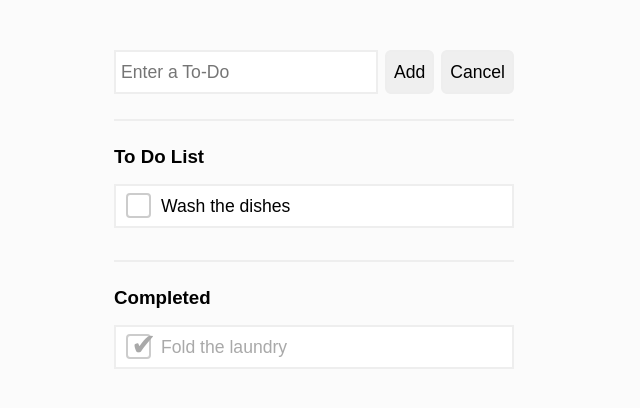
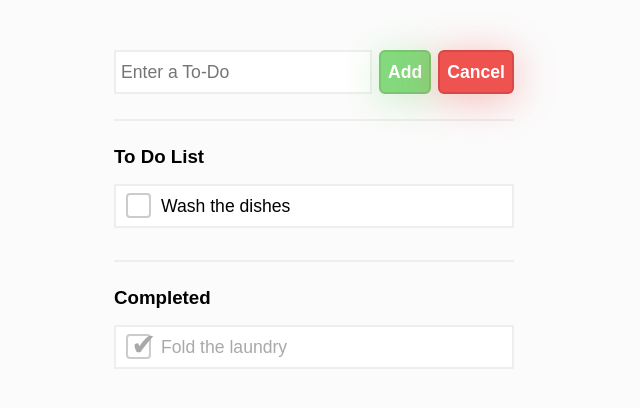
Before and after one commit to daniellequevedo/to-do-list, a React (Create React App) app: page / in a window 1280 px wide. Shown: the top 408 px of the page, without its empty margins (326-966 px from the left). Built offline with nearby package versions, Linux system fonts and the light colour scheme.

Commit message:
added form button styling

```diff
--- a/src/App.css
+++ b/src/App.css
@@ -63,7 +63,13 @@ form input {
   font-size: 1.1em;
   flex-grow: 1;
 }
+
+/********************/
+/* FORM BUTTON STYLES */
+/********************/
 form button {
+  color: #fff;
+  font-weight: bold;
   font-size: 1.1em;
   margin-left: 7px;
   padding: 7px;
@@ -71,16 +77,32 @@ form button {
   border-radius: 6px;
   cursor: pointer;
 }
+
+.add-item {
+  background: #83D97C;
+  box-shadow: 0 5px 40px rgba(131,217,124, 0.4);
+  transition: all 0.5s;
+  border-color: #78c671;
+}
+.cancel-item {
+  background: #EF5350;
+  box-shadow: 0 5px 40px rgba(239, 83, 80, 0.4);
+  transition: all 0.5s;
+  border-color: #d64946;
+}
 .add-item:hover {
-  background: #83D97C;
+  background: #78c671;
+  transition: all 0.1s;
+  box-shadow: 0 10px 40px rgba(120, 198, 113, 0.5);
 }
 .cancel-item:hover {
-  background: #EF5350;
+  background: #d64946;
+  transition: all 0.1s;
+  box-shadow: 0 10px 40px rgba(214, 73, 70, 0.5);
 }
-
-/***************/
-/* LIST STYLES */
-/***************/
+/********************/
+/* LIST ITEM STYLES */
+/********************/
 
 h3 {
   padding-top: 25px;
@@ -112,16 +134,19 @@ h3 {
 }
 .completed .item-description {
   color: #a9a9a9;
-  /* text-decoration: line-through; */
 }
+
+.list-item:nth-child(1) {
+  border-top: solid 2px #eee;
+}
+
+/********************/
+/* CHECKBOX STYLES */
+/********************/
 input[type="checkbox"] {
   cursor: pointer;
   display: none;
 }
-.list-item:nth-child(1) {
-  border-top: solid 2px #eee;
-}
-
 .item-description {
   flex-grow: 1;
   margin-left: 5px;
@@ -140,8 +165,6 @@ input[type="checkbox"] {
   border: #999 2px solid;
   transition: all 0.3s;
 }
-
-
 .item-description:after {
   content: "✔︎";
   font-size: 1.9rem;
@@ -164,6 +187,9 @@ input[type="checkbox"]:checked + label:after {
   opacity: 1; left: 15px; transform: none;
 }
 
+/********************/
+/* DELETE BUTTON STYLES */
+/********************/
 .delete-item {
   display: flex;
   width: auto;
```
